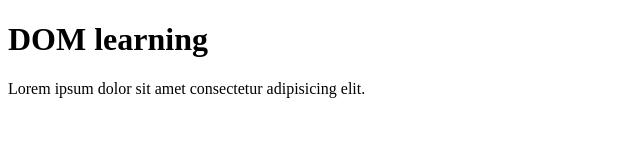
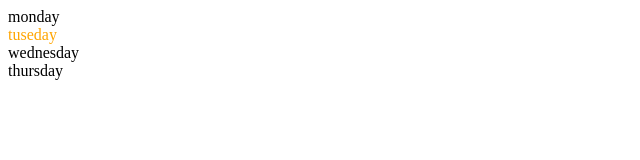
Before and after one commit to vividh07/JavaScript-From-Scratch, a plain HTML site: page 06_DOM/index.html in a window 1280 px wide. Shown: the whole page, without its empty margins (0-640 px from the left). Drawn offline with Linux system fonts and the light colour scheme.

Commit message:
DOM manupulation

```diff
--- a/06_DOM/index.html
+++ b/06_DOM/index.html
@@ -6,9 +6,23 @@
     <title>DOM manupulation</title>
 </head>
 <body>
-    <div class="bg-black">
-        <h1 id="title" class="heaing">DOM learning </h1>
-        <p>Lorem ipsum dolor sit amet consectetur adipisicing elit.</p>
+
+    <div class="parent">
+        <div class="day">monday</div>
+        <div class="day">tuseday</div>
+        <div class="day">wednesday</div>
+        <div class="day">thursday</div>
     </div>
 </body>
+<script>
+    const parent = document.querySelector('.parent')
+    // console.log(parent);
+    // console.log(parent.children);
+    // console.log(parent.children[1].innerHTML);
+    for (let i = 0; i < parent.children.length; i++) {
+        console.log(parent.children[i].innerHTML);
+
+    }
+    parent.children[1].style.color = "orange "
+</script>
 </html>
```
